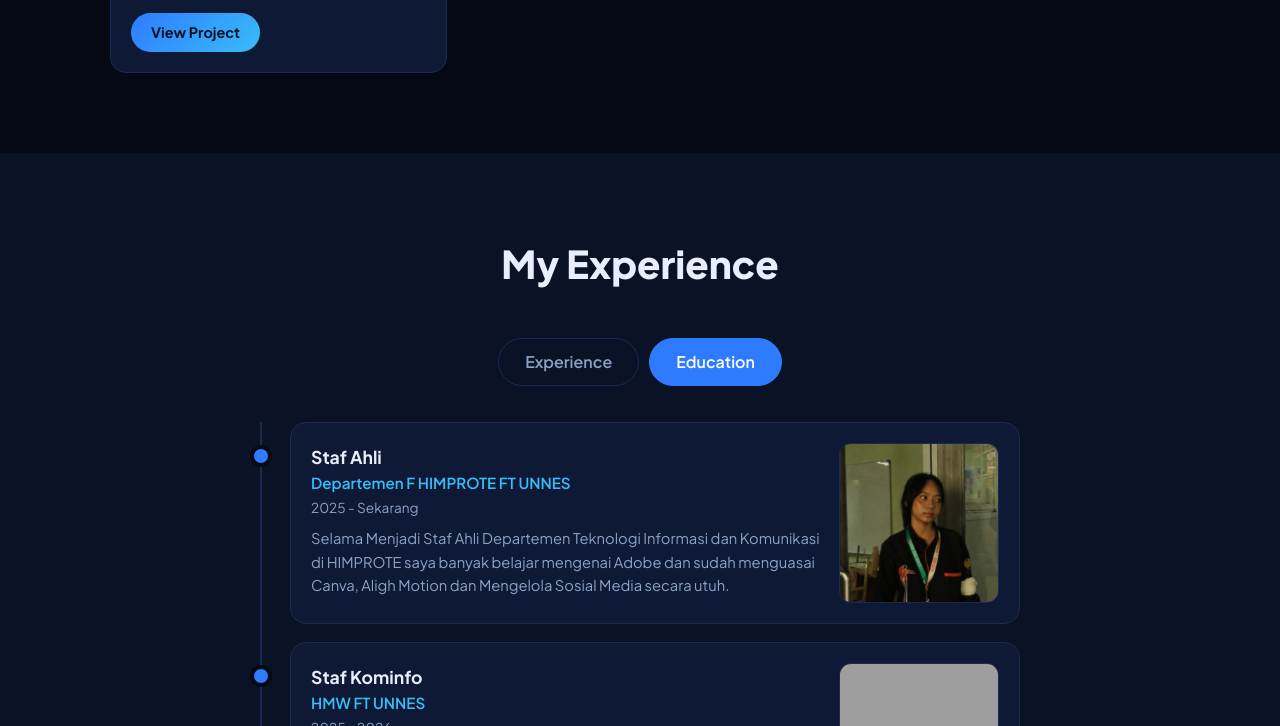
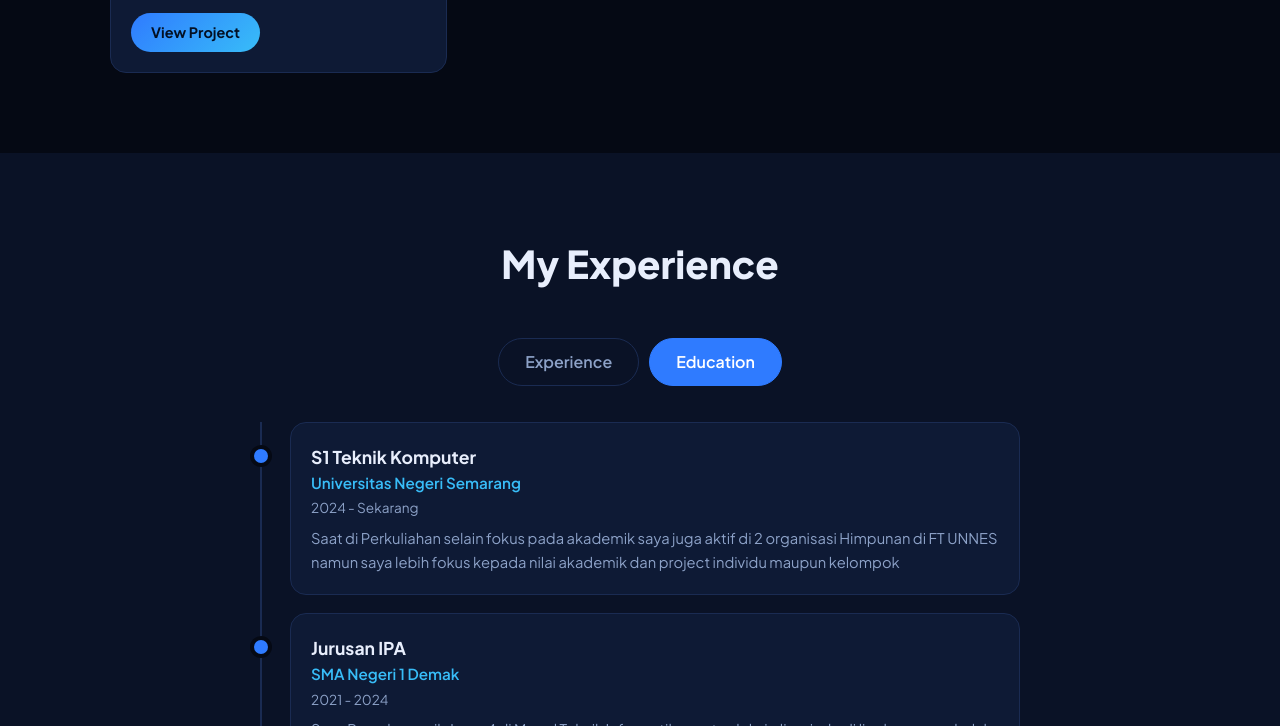
Before and after one commit to sindarasekar/Sin-s-Portofolio, a plain HTML site: page index.html in a window 1280 px wide. Both pictures are taken after a click on the button "Education". Shown: the part 3049-3775 px from the top of the page. Drawn offline with Linux system fonts and the light colour scheme; grey boxes are pictures that could not be loaded.

Commit message:
Update index.html

```diff
--- a/index.html
+++ b/index.html
@@ -76,22 +76,21 @@ nav ul a:hover{color:var(--text)}
 .tabs button{padding:10px 26px;border-radius:999px;border:1px solid var(--line);background:none;color:var(--mute);font:inherit;font-weight:600;cursor:pointer;transition:.2s}
 .tabs button.on{background:var(--blue);border-color:var(--blue);color:#fff}
 .timeline{max-width:760px;margin:0 auto;border-left:2px solid var(--line);padding-left:28px;display:grid;gap:18px}
-.tl{position:relative;background:var(--card);border:1px solid var(--line);border-radius:var(--r);padding:20px}
+.tl{position:relative;display:flex;gap:18px;align-items:flex-start;justify-content:space-between;background:var(--card);border:1px solid var(--line);border-radius:var(--r);padding:20px}
 .tl::before{content:"";position:absolute;left:-37px;top:26px;width:14px;height:14px;border-radius:50%;background:var(--blue);box-shadow:0 0 0 4px var(--bg)}
+.tl .txt{flex:1;min-width:0}
 .tl h3{font-size:1.1rem}
 .tl h4{color:var(--cyan);font-weight:600;font-size:.95rem}
 .tl .date{color:var(--mute);font-size:.85rem;margin:2px 0 8px}
 .tl p{color:var(--mute);font-size:.92rem}
-.tl{display:flex;gap:18px;align-items:flex-start;justify-content:space-between}
-.tl .txt{flex:1;min-width:0}
 .tl .pic{flex:none;width:160px;aspect-ratio:1;border-radius:12px;overflow:hidden;border:1px solid var(--line)}
+.tl .pic img{width:100%;height:100%;object-fit:cover}
+[hidden]{display:none!important}
 @media(max-width:820px){.tl .pic{width:96px}}
-.tl .pic img{width:100%;height:100%;object-fit:cover}
-@media(max-width:820px){.tl .pic{width:64px}}
 
 /* offer */
 #offer{background:var(--bg2)}
-.offer{display:grid;grid-template-columns:1fr 1fr;gap:24px}
+.offer{display:grid;grid-template-columns:repeat(auto-fit,minmax(280px,1fr));gap:24px}
 .box{background:var(--card);border:1px solid var(--line);border-radius:var(--r);padding:28px}
 .box h3{font-size:1.4rem;margin-bottom:8px}
 .box>p{color:var(--mute);margin-bottom:18px;font-size:.95rem}
@@ -194,6 +193,7 @@ footer{text-align:center;padding:28px 0;color:var(--mute);font-size:.88rem;borde
   <h2 class="title">My Skill</h2>
   <div class="offer">
     <div class="box"><h3 id="skillTitle"></h3><p id="skillText"></p><ul class="chips" id="skills"></ul></div>
+    <div class="box"><h3 id="softTitle"></h3><p id="softText"></p><ul class="chips" id="soft"></ul></div>
     <div class="box"><h3 id="toolTitle"></h3><p id="toolText"></p><ul class="chips" id="tools"></ul></div>
   </div>
 </div></section>
@@ -248,7 +248,7 @@ const DATA = {
   projects: [
     { tag: "AI",      title: "Melanoma Detection Using Transfer Learning: A Comparative Study of ResNet50, EfficientNetB3, and MobileNetV2 on Dermoscopic Images", stack: "Training Model, Riset, Publish Jurnal", image: "metopen.png", link: "https://drive.google.com/file/d/1TQtw8IIYTzgAankqp2lMUInVoC1Sg8lq/view?usp=sharing" },
     { tag: "Hardware", title: "Smart Solar Tracker use PID Controller", stack: "Arduino, Sensor LDR, Motor DC, Phyton",   image: "smartsolar.png", link: "https://drive.google.com/file/d/1BeML4FmaLb0tEy_ilJazfbrUUZO3qvux/view?usp=sharing" },
-    { tag: "App",      title: "SienceHub Education App", stack: "Android studio, GitHub, Kotlin, SQL",         image: "Sciencehub.png", link: "" },
+    { tag: "App",      title: "SienceHub Education App", stack: "Android studio, GitHub, Kotlin, SQL",         image: "Sciencehub.png", link: "https://drive.google.com/file/d/1hXYFhzf6q0hD3zh3g5ABB-GxIkPpmzJ3/view?usp=sharing" },
     { tag: "Web",      title: "smpnsatujapah.sch.id", stack: "HTML, Javascript, Bisnis",image: "smpn1japah.png", link: "smpnsatujapah.sch.id" },
     { tag: "Jaringan Komputer", title: "Membangun Simulasi Jaringan Komputer Di Gedung D4 Fakultas Matematika Dan Ilmu Pengetahuan Alam Universitas Negeri Semarang", stack: "Analisis Gedung, Cisco treacer, Gambar Teknik",image: "jarkom.png", link: "https://drive.google.com/file/d/1dwad3QTvORkI9UUCbkJdVj7tPo57d3jL/view?usp=sharing" },
     { tag: "Hardware",      title: "Smart Skin Detector for perfect cushion selection", stack: "Arduino, Sensor Warna, KNN.",image: "smartskin.png", link: "https://drive.google.com/file/d/1YpNxUBNyzHQAweitoLu_v6Smu2FuDIwM/view?usp=sharing" },
@@ -289,18 +289,19 @@ const DATA = {
   { tag: "Pelatihan", title: "Pelatihan Public Speaking", issuer: "B1G FAIR", date: "2025", image: "ps.png", link: "https://drive.google.com/file/d/13pAqoS6pRK7QAPZYyS4YUANeNDg4PxfH/view?usp=sharing" },
   { tag: "Pelatihan", title: "Pelatihan Career Preparation", issuer: "B1G FAIR in collaboration with BEM FEB UPGRIS", date: "2025", image: "cp.png", link: "https://drive.google.com/file/d/1-P5EKZ0Cq7sYJ1F9U41-UgvovBPlEgBj/view?usp=sharing" },
   { tag: "Pelatihan", title: "Pelatihan Entrepreneur", issuer: "B1G FAIR in collaboration with BEM FEB UNNES", date: "2025", image: "ep.png", link: "https://drive.google.com/file/d/1Lpaxu7otZJlrQrv5UbSXIs98scuQLh1C/view?usp=sharing" },
-  { tag: "Penghargaan",  title: "Trust Trainingg Partners", issuer: "Microsoft Office", date: "2025", image: "microsoft.png", link: "https://drive.google.com/file/d/1DIaBYQCerHEd7HoxyEneBVcT0Hw1a6JZ/view?usp=sharing" },
+  { tag: "Penghargaan",  title: "Trust Training Partners", issuer: "Microsoft Office", date: "2025", image: "microsoft.png", link: "https://drive.google.com/file/d/1DIaBYQCerHEd7HoxyEneBVcT0Hw1a6JZ/view?usp=sharing" },
   { tag: "Penghargaan",  title: "International Youth Goals Singapre,Malaysia and Thailand Batch 2", issuer: "B1G FAIR in collaboration with Olpedia Education Center", date: "2025", image: "iyg.png", link: "https://drive.google.com/file/d/1qFVByK_ff28Xg6Zmge-sPuwmLo8kNw8Y/view?usp=sharing" },
   { tag: "Panitia",     title: "Sertifikat ELCO 2026", issuer: "HIMPROTE FT UNNES", date: "2026", image: "sertifelco.png", link: "" },
 
 ],
 
   skillsBox: { title: "Technical Skills", text: "Saya mampu mengaplikasikan ide saya dengan baik dan mengomunikasikannya melalui media informatif." },
-  skills: ["MATLAB", "Python", "Arduino", "HTML", "SQL", "PHP","Javasript"],
-  skillsBox: { title: "Soft Skills", text: "Saya mampu berbicara didepan banyak orang, dan menjadi orang yang komunikatif di dalam tim. berdasarkan pengalaman berorganisasi manajemen waktu saya dinilai baik." },
-  skills: ["Komunikatif", "Public Speaking", "Disiplin", "Berpenampilan rapi", "Bekerja dalam Tim", "Kreativitas"],
-  toolsBox: { title: "Tools I Use", text: "Berikut adalah Tools yang saya gunakan untuk membantu saya bekerja." },
-  tools: ["VS Code", "MATLAB", "Arduino IDE", "HTML", "Adobe Photoshop", "VS Code" , "GitHub", "Figma", "SQL", "Canva"],
+skills: ["MATLAB", "Python", "Arduino", "HTML", "SQL", "PHP", "JavaScript"],
+softBox: { title: "Soft Skills", text: "Saya mampu berbicara didepan banyak orang, dan menjadi orang yang komunikatif di dalam tim. berdasarkan pengalaman berorganisasi manajemen waktu saya dinilai baik." },
+softSkills: ["Komunikatif", "Public Speaking", "Disiplin", "Berpenampilan rapi", "Bekerja dalam Tim", "Kreativitas"],
+toolsBox: { title: "Tools I Use", text: "Berikut adalah Tools yang saya gunakan untuk membantu saya bekerja." },
+tools: ["VS Code", "MATLAB", "Arduino IDE", "HTML", "Adobe Photoshop", "GitHub", "Figma", "SQL", "Canva"],
+
   testimonials: [
     { photo: "", role: "Dosen",  rating: "4.9", text: "Sejujurnya Kelompok kalian adalah kelompok terbaik dan paling rapi dalam penulisan, risetnya juga sudah sangat bagus sekali setara Q3 Scopus. (AI)" },
     { photo: "", role: "Ketua Tim",       rating: "5.0", text: "Kemampuan Sindara Sudah memumpuni untuk membuat sumulasi rangkaian dan cara kerjanya, ide project ini juga berasal dari sindara. (Smart Solar Tracker)" },
@@ -363,6 +364,7 @@ document.querySelectorAll('.tabs button').forEach(b => b.onclick = () => {
   $('exp').hidden = b.dataset.tab !== 'exp';
   $('edu').hidden = b.dataset.tab !== 'edu';
 });
+
 $('certGrid').innerHTML = DATA.certificates.map(c => {
   const href = c.link || c.image;
   return `
@@ -376,9 +378,15 @@ $('certGrid').innerHTML = DATA.certificates.map(c => {
     </div>
   </article>`;
 }).join('');
+
 $('skillTitle').textContent = DATA.skillsBox.title;
 $('skillText').textContent = DATA.skillsBox.text;
 $('skills').innerHTML = DATA.skills.map(s => `<li>${s}</li>`).join('');
+
+$('softTitle').textContent = DATA.softBox.title;
+$('softText').textContent = DATA.softBox.text;
+$('soft').innerHTML = DATA.softSkills.map(s => `<li>${s}</li>`).join('');
+
 $('toolTitle').textContent = DATA.toolsBox.title;
 $('toolText').textContent = DATA.toolsBox.text;
 $('tools').innerHTML = DATA.tools.map(s => `<li>${s}</li>`).join('');
```
